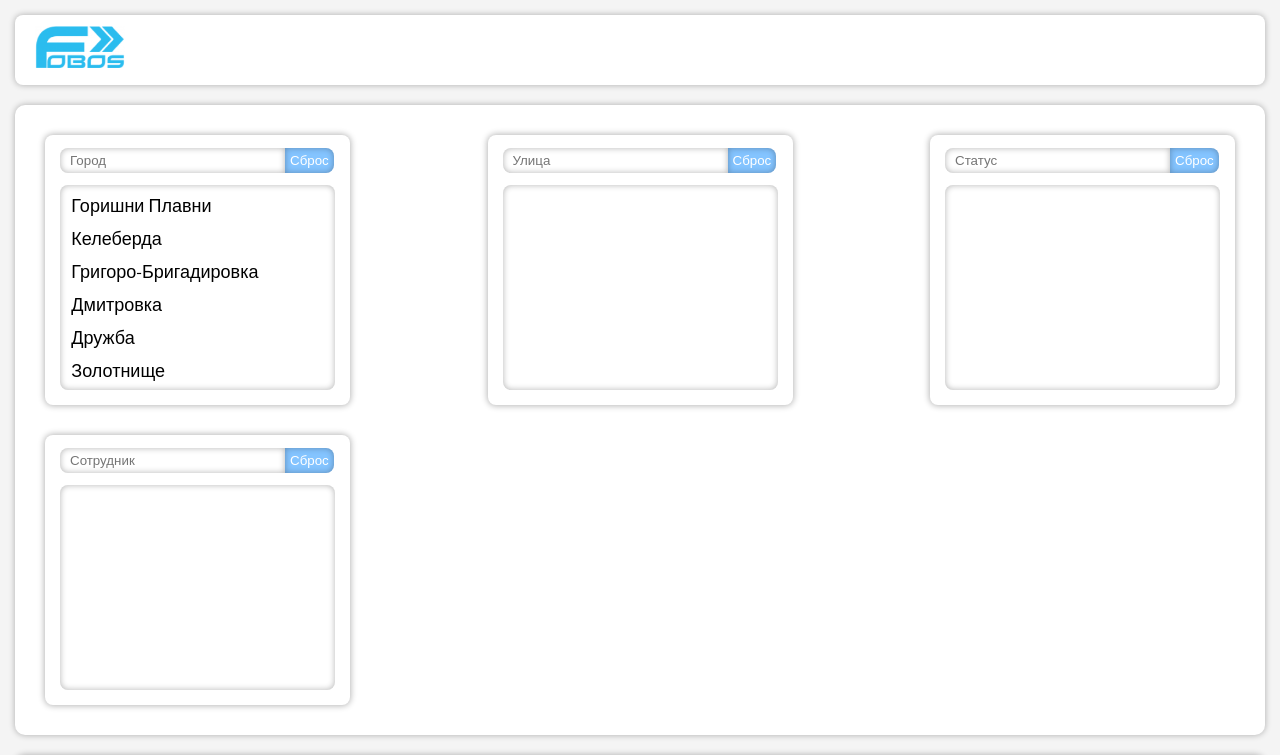
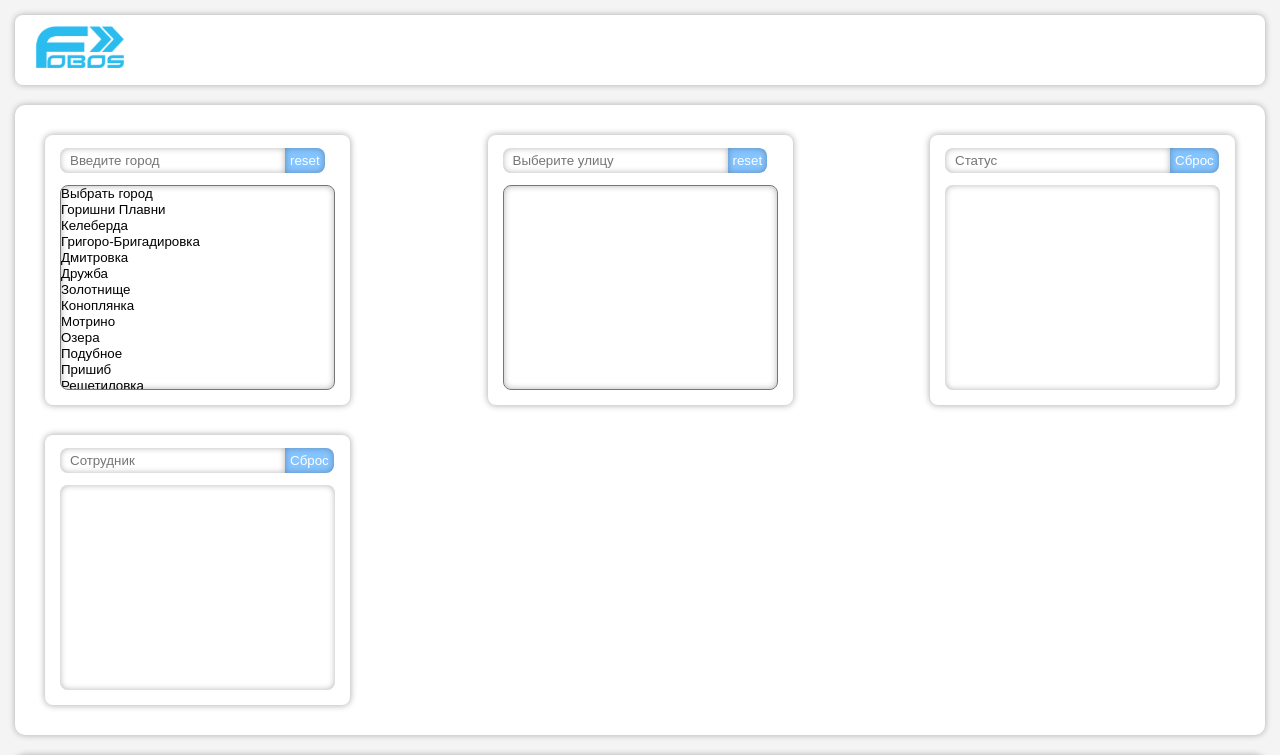
Before and after one commit to iceblackhot/fobos-search, a React (Create React App) app: page / in a window 1280 px wide. Shown: the top 755 px of the page. Built offline with nearby package versions, Linux system fonts and the light colour scheme.

Commit message:
changed-filter-logic

```diff
--- a/src/components/addTask/sityAutoInput/cityAutoInput.jsx
+++ /dev/null
@@ -1,42 +0,0 @@
-import React from 'react';
-import './cityAutoInput.scss';
-
-export const CityAutoInput = ({
-  city,
-  setCity,
-  street,
-  setStreet,
-  setStreetId,
-  cityId,
-  setCityId,
-  cityNames,
-  streetNames,
-  setStreetNames,
-  filtered,
-  setFiltered,
-}) => {
-  function handleChangeCity(e) {
-    e.preventDefault();
-    let currCity = [...cityNames].filter((obj) => {
-      if (obj.id.toString() === e.currentTarget.value) {
-        setCity(obj.cityName);
-        return obj;
-      }
-    });
-    setCityId(currCity[0].id);
-  }
-
-  return (
-    <div>
-      <select value={cityId} onChange={handleChangeCity}>
-        {cityNames.map((obj) => {
-          return (
-            <option key={obj.id} value={obj.id}>
-              {obj.cityName}
-            </option>
-          );
-        })}
-      </select>
-    </div>
-  );
-};
--- a/src/components/addTask/streetAutoInput/streetAutoInput.jsx
+++ b/src/components/addTask/streetAutoInput/streetAutoInput.jsx
@@ -1,15 +1,7 @@
-import React from 'react';
+import React, {useEffect, useState} from 'react';
 import './streetAutoInput.scss';
 
-export const StreetAutoInput = ({
-  setStreet,
-  streetId,
-  setStreetId,
-  streetNames,
-  setStreetNames,
-  cityId,
-  setCityId,
-}) => {
+export const StreetAutoInput = ({setStreet, streetId, setStreetId, streetNames, cityId}) => {
   let disabled = '';
 
   let newStreetNames = [...streetNames].filter((streetObj) => streetObj.cityId === cityId);
@@ -34,6 +26,13 @@ export const StreetAutoInput = ({
     setStreetId(e.currentTarget.value);
   }
 
+  useEffect(() => {
+    if (newStreetNames.length > 0) {
+      setStreetId(newStreetNames[0].id);
+      setStreet(newStreetNames[0].streetName);
+    }
+  }, [newStreetNames.length]);
+
   return (
     <div>
       <select disabled={disabled} value={streetId} onChange={handleChangeStreet}>
--- a/src/components/app/App.jsx
+++ b/src/components/app/App.jsx
@@ -36,6 +36,8 @@ function App() {
   const [optionWorker, setOptionWorker] = useState('');
 
   const [editMode, setEditMode] = useState(null);
+
+  const [filterCitySelectValue, setFilterCitySelectValue] = useState([]);
 
   let cityNames = [
     {id: 0, cityName: 'Выбрать город'},
@@ -103,7 +105,19 @@ function App() {
     <div className="wrapper">
       <Header />
       <main>
-        <Filters task={task} setTask={setTask} filtered={filtered} setFiltered={setFiltered} />
+        <Filters
+          cityNames={cityNames}
+          streetNames={streetNames}
+          setStreetNames={setStreetNames}
+          setStreetId={setStreetId}
+          setStreet={setStreet}
+          task={task}
+          setTask={setTask}
+          filtered={filtered}
+          setFiltered={setFiltered}
+          filterCitySelectValue={filterCitySelectValue}
+          setFilterCitySelectValue={setFilterCitySelectValue}
+        />
         <AddTask
           streetNames={streetNames}
           setStreetNames={setStreetNames}
--- /dev/null
+++ b/src/components/filters/citiesFilter/citiesMultipleSelect.jsx
@@ -0,0 +1,90 @@
+import React, {useState} from 'react';
+
+export const CitiesMultipleSelect = ({
+  task,
+  setFiltered,
+  cityNames,
+  filterCitySelectValue,
+  setFilterCitySelectValue,
+}) => {
+  const [filterCitySearchValue, setFilterCitySearchValue] = useState('');
+
+  let newTaskList = [...task];
+
+  //   let index = newTaskList.findIndex((value) => {
+  //     return value.cityId;
+  // if (value.id === formElements.id.value) {
+  //   return true;
+  // }
+  //   });
+  //   console.log(index);
+
+  function onChangeCitySearchValue(e) {
+    let str = e.target.value;
+    str.replace(/[^A-Za-z0-9А-Яа-я]/, '');
+    setFilterCitySearchValue(str);
+  }
+
+  async function onFilterCityReset() {
+    setFilterCitySearchValue('');
+    setFilterCitySelectValue([]);
+    setFiltered(task);
+  }
+
+  function onChangeCityFilter(e) {
+    let tmpFilterCitySelectValue = [...filterCitySelectValue];
+
+    let index = tmpFilterCitySelectValue.indexOf(e.target.value);
+
+    if (index >= 0) {
+      tmpFilterCitySelectValue.splice(index, 1);
+    } else {
+      tmpFilterCitySelectValue.push(e.target.value);
+    }
+    setFilterCitySelectValue(tmpFilterCitySelectValue);
+    // console.log(tmpFilterCitySelectValue);
+
+    let currCityIndex = tmpFilterCitySelectValue.map((obj) => {
+      return Number(obj);
+    });
+    console.log(currCityIndex);
+
+    // let cityIndex = newTaskList.map((obj) => {
+    //   return obj.cityId;
+    // });
+    // console.log(cityIndex);
+
+    newTaskList = [...task].filter((obj) => currCityIndex.includes(obj.cityId));
+    console.log(newTaskList);
+    setFiltered(newTaskList);
+  }
+
+  return (
+    <div>
+      <div className="search-filters__header">
+        <input
+          placeholder="Введите город"
+          type="text"
+          value={filterCitySearchValue}
+          onChange={onChangeCitySearchValue}></input>
+        <button onClick={onFilterCityReset}>reset</button>
+      </div>
+      <select
+        className="search-filters__viewport"
+        name="city"
+        multiple={true}
+        onChange={onChangeCityFilter}
+        value={filterCitySelectValue}>
+        {cityNames.map((obj) => {
+          if (obj.cityName.toLowerCase().includes(filterCitySearchValue.toLowerCase())) {
+            return (
+              <option value={obj.id} key={obj.id}>
+                {obj.cityName}
+              </option>
+            );
+          }
+        })}
+      </select>
+    </div>
+  );
+};
--- a/src/components/filters/filters.jsx
+++ b/src/components/filters/filters.jsx
@@ -1,105 +1,39 @@
 import React, {useState} from 'react';
+import {CitiesMultipleSelect} from './citiesFilter/citiesMultipleSelect';
 import './filters.scss';
+import {StreetsMultipleSelect} from './streetsFilter/streetsMultipleSelect';
 
-export const Filters = ({filtered, setFiltered, task, setTask}) => {
-  const [cityValue, setCityValue] = useState('');
+export const Filters = ({
+  cityNames,
+  streetNames,
+  setStreetNames,
+  filtered,
+  setFiltered,
+  task,
+  setTask,
+  filterCitySelectValue,
+  setFilterCitySelectValue,
+}) => {
   const [streetValue, setStreetValue] = useState('');
-  const [length, setLength] = useState('');
-
-  const [city, setCity] = useState([
-    {cityId: 1, name: 'Горишни Плавни'},
-    {cityId: 2, name: 'Келеберда'},
-    {cityId: 3, name: 'Григоро-Бригадировка'},
-    {cityId: 4, name: 'Дмитровка'},
-    {cityId: 5, name: 'Дружба'},
-    {cityId: 6, name: 'Золотнище'},
-    {cityId: 7, name: 'Коноплянка'},
-    {cityId: 8, name: 'Мотрино'},
-    {cityId: 9, name: 'Озера'},
-    {cityId: 10, name: 'Подубное'},
-    {cityId: 11, name: 'Пришиб'},
-    {cityId: 12, name: 'Решетиловка'},
-    {cityId: 13, name: 'Саловка'},
-    {cityId: 14, name: 'Солошино'},
-    {cityId: 15, name: 'Хорол'},
-    {cityId: 16, name: 'Юнность'},
-  ]);
-
-  function showFiltercity(id, name) {
-    if (!cityValue) {
-      setFiltered(task);
-    }
-    if (cityValue) {
-      let filterCity = [...task].filter((cityName) => cityName.city === name);
-      setFiltered(filterCity);
-      setLength(filterCity.length);
-    }
-  }
 
   // console.log(cityValue);
 
   return (
     <div className="search-filters">
       <div className="search-filters__container">
-        <div className="search-filters__header">
-          <form>
-            <input
-              placeholder="Город"
-              className="search-filters__input"
-              type="text"
-              value={cityValue}
-              onChange={(e) => setCityValue(e.target.value)}
-            />
-            <button
-              onClick={(e) => {
-                e.preventDefault();
-                setCityValue('');
-                setFiltered(task);
-              }}>
-              Сброс
-            </button>
-          </form>
-        </div>
-        <div className="search-filters__viewport">
-          <ul className="search-filters__list">
-            {city.map((item, index) => (
-              <li
-                className="search-filters__item"
-                key={index}
-                onClick={(e) => {
-                  e.preventDefault();
-                  setCityValue(item.name);
-                  showFiltercity(item.cityId, item.name);
-                }}>
-                {item.name}
-                {' ' + length}
-              </li>
-            ))}
-          </ul>
-        </div>
+        <CitiesMultipleSelect
+        task={task}
+        setFiltered={setFiltered}
+          cityNames={cityNames}
+          filterCitySelectValue={filterCitySelectValue}
+          setFilterCitySelectValue={setFilterCitySelectValue}
+        />
       </div>
       <div className="search-filters__container">
-        <div className="search-filters__header">
-          <form>
-            <input
-              placeholder="Улица"
-              value={streetValue}
-              className="search-filters__input"
-              type="text"
-              onChange={(e) => {
-                setStreetValue(e.target.value);
-              }}
-            />
-            <button
-              onClick={(e) => {
-                e.preventDefault();
-                setStreetValue('');
-              }}>
-              Сброс
-            </button>
-          </form>
-        </div>
-        <div className="search-filters__viewport"></div>
+        <StreetsMultipleSelect
+          filterCitySelectValue={filterCitySelectValue}
+          streetNames={streetNames}
+        />
       </div>
       <div className="search-filters__container">
         <div className="search-filters__header">
--- /dev/null
+++ b/src/components/filters/statusFilter/statusMultipleSelect.jsx
@@ -0,0 +1,5 @@
+import React from 'react';
+
+export const StatusMultipleSelect = () => {
+  return <div>statusMultipleSelect</div>;
+};
--- /dev/null
+++ b/src/components/filters/streetsFilter/streetsMultipleSelect.jsx
@@ -0,0 +1,70 @@
+import React, {useState} from 'react';
+
+export const StreetsMultipleSelect = ({streetNames, filterCitySelectValue}) => {
+  const [filterStreetSearchValue, setFilterStreetSearchValue] = useState('');
+  const [filterStreetSelectValue, setFilterStreetSelectValue] = useState([]);
+
+  function onChangeStreetSearchValue(e) {
+    let str = e.target.value;
+    str.replace(/[^A-Za-z0-9А-Яа-я]/, '');
+    setFilterStreetSearchValue(str);
+  }
+
+  function onFilterStreetReset() {
+    setFilterStreetSearchValue('');
+    setFilterStreetSelectValue([]);
+  }
+
+  function onChangeStreetFilter(e) {
+    let tmpFilterStreetSelectValue = [...filterStreetSelectValue];
+    let index = tmpFilterStreetSelectValue.indexOf(e.target.value);
+
+    if (index >= 0) {
+      tmpFilterStreetSelectValue.splice(index, 1);
+    } else {
+      tmpFilterStreetSelectValue.push(e.target.value);
+    }
+    setFilterStreetSelectValue(tmpFilterStreetSelectValue);
+  }
+
+  return (
+    <div>
+      <div className="search-filters__header">
+        <input
+          placeholder="Выберите улицу"
+          type="text"
+          value={filterStreetSearchValue}
+          onChange={onChangeStreetSearchValue}></input>
+        <button onClick={onFilterStreetReset}>reset</button>
+      </div>
+      <div>
+        <select
+          className="search-filters__viewport"
+          name="street"
+          multiple={true}
+          onChange={onChangeStreetFilter}
+          value={filterStreetSelectValue}>
+          {streetNames.map((obj) => {
+            if (filterCitySelectValue.indexOf(obj.cityId.toString()) >= 0) {
+              if (filterStreetSearchValue.length > 0) {
+                if (obj.streetName.toLowerCase().includes(filterStreetSearchValue.toLowerCase())) {
+                  return (
+                    <option value={obj.id} key={obj.id}>
+                      {obj.streetName}
+                    </option>
+                  );
+                }
+              } else {
+                return (
+                  <option value={obj.id} key={obj.id}>
+                    {obj.streetName}
+                  </option>
+                );
+              }
+            }
+          })}
+        </select>
+      </div>
+    </div>
+  );
+};
```
Also changed, not shown: src/components/addTask/addTask.jsx (+31 -24 lines), src/components/addTask/cityAutoInput/cityAutoInput.jsx (added, +45 -0 lines), src/components/filters/workersFilter/workersMultipleSelect.jsx (added, +7 -0 lines), src/components/addTask/cityAutoInput/cityAutoInput.scss (renamed from src/components/addTask/sityAutoInput/cityAutoInput.scss), src/components/filters/sityFilters/sityFilters.jsx (deleted).
